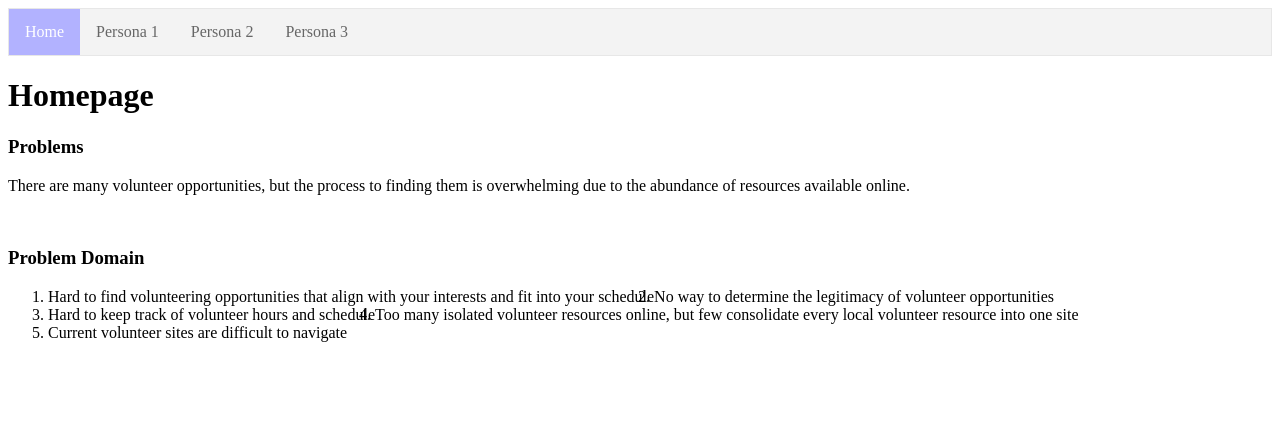
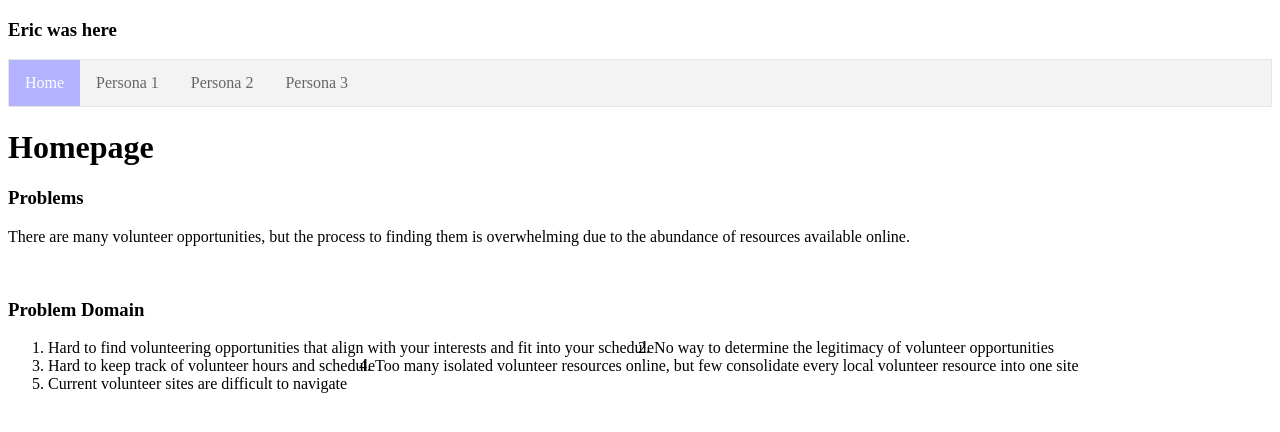
Before and after one commit to mikhaelalayon/lab04_repo, a plain HTML site: page index.html in a window 1280 px wide. Drawn offline with Linux system fonts and the light colour scheme.

Commit message:
added eric's name

```diff
--- a/index.html
+++ b/index.html
@@ -39,6 +39,7 @@
 	</head>
 
 	<body>
+			<h3>Eric was here</h3>
 			<ul>
 				<li><a class="active" href="#home">Home</a></li>
 				<li><a href="#persona1">Persona 1</a></li>
@@ -58,6 +59,8 @@
 				<li>Too many isolated volunteer resources online, but few consolidate every local volunteer resource into one site</li>
 				<li>Current volunteer sites are difficult to navigate</li>
 			</ol>
+
+
 	</body>
 
 </html>
```
